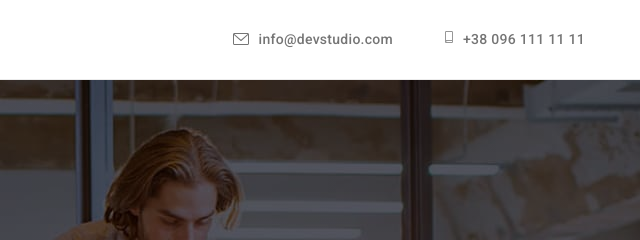
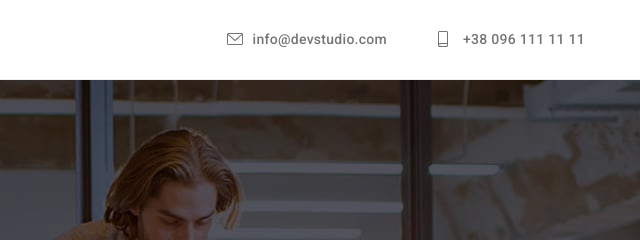
Before and after one commit to OleksandrBabichev/goit-markup-hw-05, a plain HTML site: page index.html in a window 1280 px wide. Shown: the top 240 px of the page, 640-1280 px from the left. Drawn offline with nearby package versions, Linux system fonts and the light colour scheme.

Commit message:
add correct icons2

```diff
--- a/css/Styles.css
+++ b/css/Styles.css
@@ -170,9 +170,9 @@ header {border-bottom: 1px solid #ECECEC;
     fill: currentColor;
 }
 
-.smartphone {
+/* .smartphone {
     width: 10px;
-    height:12px;}
+    height:12px;} */
 
 
 .section {
--- a/index.html
+++ b/index.html
@@ -39,7 +39,7 @@
                     <li class="head-item">
                         <a href="tel:+380961111111" class="head-contact link">
                                 <svg class="head-icon smartphone">
-                                    <use href="./images/spriten.svg#smartphone" width="12px" height="12px" class="smartphone"></use>
+                                    <use href="./images/spriten.svg#smartphone" width="12" height="16" class="smartphone"></use>
                                 </svg>
                             +38 096 111 11 11
                         </a>
```
